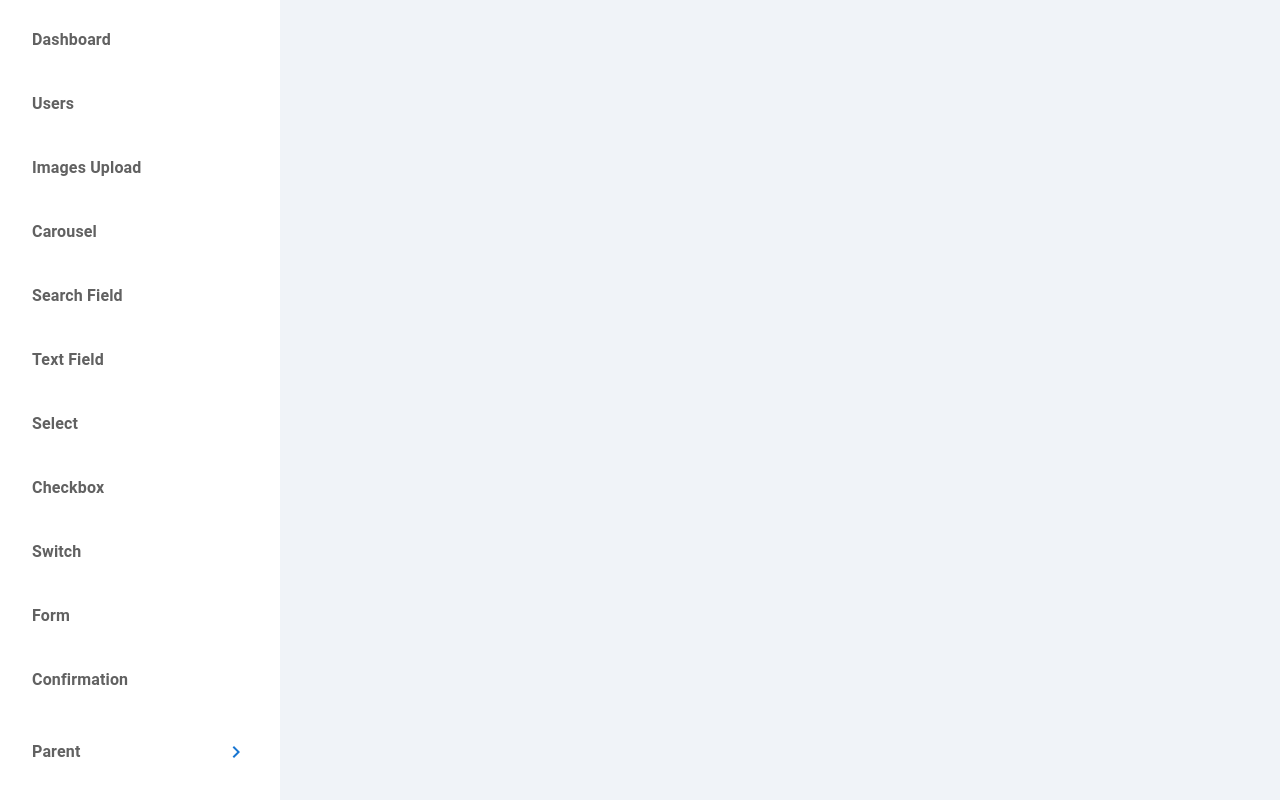
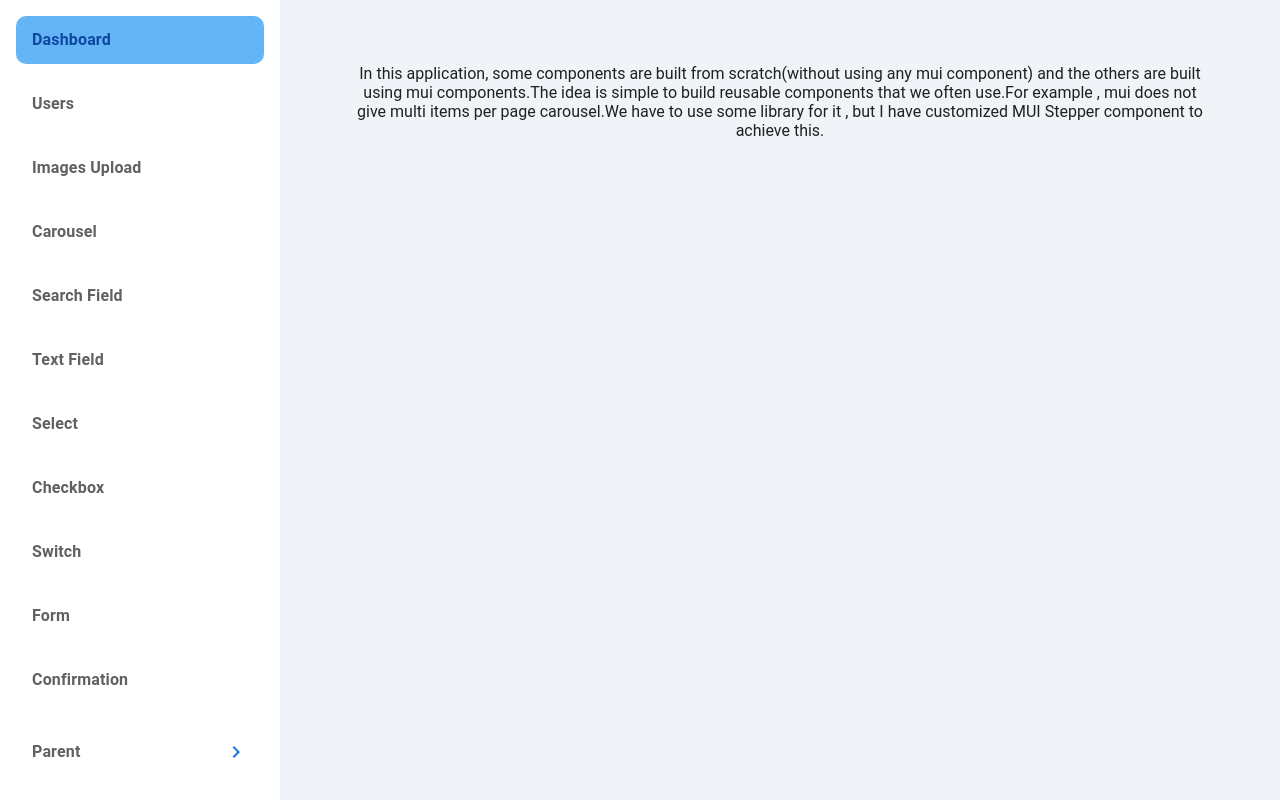
Before and after one commit to danish758/My-React-Components, a React (Create React App) app: page / in a window 1280 px wide. Built offline with nearby package versions, Linux system fonts and the light colour scheme; what react-swipeable-views-utils would draw is missing.

Commit message:
remove login page

```diff
--- a/src/components/confirm modal/ConfirmModal.js
+++ b/src/components/confirm modal/ConfirmModal.js
@@ -9,6 +9,7 @@ import { Delete } from "@mui/icons-material";
 import { useDispatch } from "react-redux";
 import { setSnackbar } from "../../snack.service";
 import { StyledButton } from "../../common/styled/StyledComponents";
+import ClickAwayListener from "@mui/material/ClickAwayListener";
 
 export default function ConfirmationModal() {
   const [open, setOpen] = React.useState(null);
@@ -31,6 +32,7 @@ export default function ConfirmationModal() {
           component.
         </Typography>
       </Box>
+      <ClickAwayListener onClickAway={handleClose}>
         <Box sx={{ textAlign: "left" }}>
           <Typography variant="h6" sx={{ mb: 3 }}>
             Click to preview
@@ -55,6 +57,7 @@ export default function ConfirmationModal() {
             <Button startIcon={<Delete />}>Delete</Button>
           </Tooltip>
         </Box>
+      </ClickAwayListener>
     </Container>
   );
 }
--- a/src/layout/DashBoardPage.js
+++ b/src/layout/DashBoardPage.js
@@ -1,3 +1,5 @@
+import { Typography } from "@mui/material";
+import { Box, Container } from "@mui/system";
 import React, { useEffect } from "react";
 import { useDispatch, useSelector } from "react-redux";
 import { decideWelcome } from "../redux/slices/welcomeMsgSlice";
@@ -16,5 +18,18 @@ export const DashBoardPage = () => {
     dispatch(decideWelcome());
   }, []);
 
-  return <>DashBoardPage</>;
+  return (
+    <>
+      <Container maxWidth="md">
+        <Typography variant="h3">
+          In this application, some components are built from scratch(without
+          using any mui component) and the others are built using mui
+          components.The idea is simple to build reusable components that we
+          often use.For example , mui does not give multi items per page
+          carousel.We have to use some library for it , but I have customized
+          MUI Stepper component to achieve this.
+        </Typography>
+      </Container>
+    </>
+  );
 };
--- a/src/layout/sidebarPages.js
+++ b/src/layout/sidebarPages.js
@@ -1,7 +1,7 @@
 export const pages = [
   {
     title: "Dashboard",
-    path: "/app",
+    path: "/",
     // icon: icon("ic_analytics"),
   },
   {
--- a/src/pages/Page404.js
+++ b/src/pages/Page404.js
@@ -1,7 +1,12 @@
+import { Container } from "@mui/material";
 import React from "react";
 
 const Page404 = () => {
-  return <div>Page404</div>;
+  return (
+    <Container maxWidth="md" sx={{ height: "100vh", mt: "40vh" }}>
+      Page Not Found
+    </Container>
+  );
 };
 
 export default Page404;
--- a/src/routes.js
+++ b/src/routes.js
@@ -43,7 +43,7 @@ export default function Router() {
       path: "/",
       element: <DashboardLayout />,
       children: [
-        { path: "app", element: <DashBoardPage /> },
+        { path: "/", element: <DashBoardPage /> },
         { path: "users", element: <Add /> },
         { path: "files", element: <ImageTabs /> },
         { path: "carousel", element: <MuiCustomizedCarousel /> },
@@ -63,7 +63,7 @@ export default function Router() {
     // { path: "*", element: <Page404 /> },
     {
       path: "*",
-      element: <Navigate to="/login" replace />,
+      element: <Page404 />,
     },
   ]);
 
--- a/src/theme.js
+++ b/src/theme.js
@@ -116,6 +116,11 @@ export const theme = createTheme(Theme, {
       lineHeight: "19px",
       // fontWeight: "700",
     },
+    h3: {
+      fontSize: "16px",
+      lineHeight: "19px",
+      // fontWeight: "700",
+    },
     h4: {
       fontSize: "30px",
       lineHeight: "25px",
```
Also changed, not shown: src/faqs/Add.js (+21 -0 lines). Lines whose indentation alone changed are shown as unchanged.
